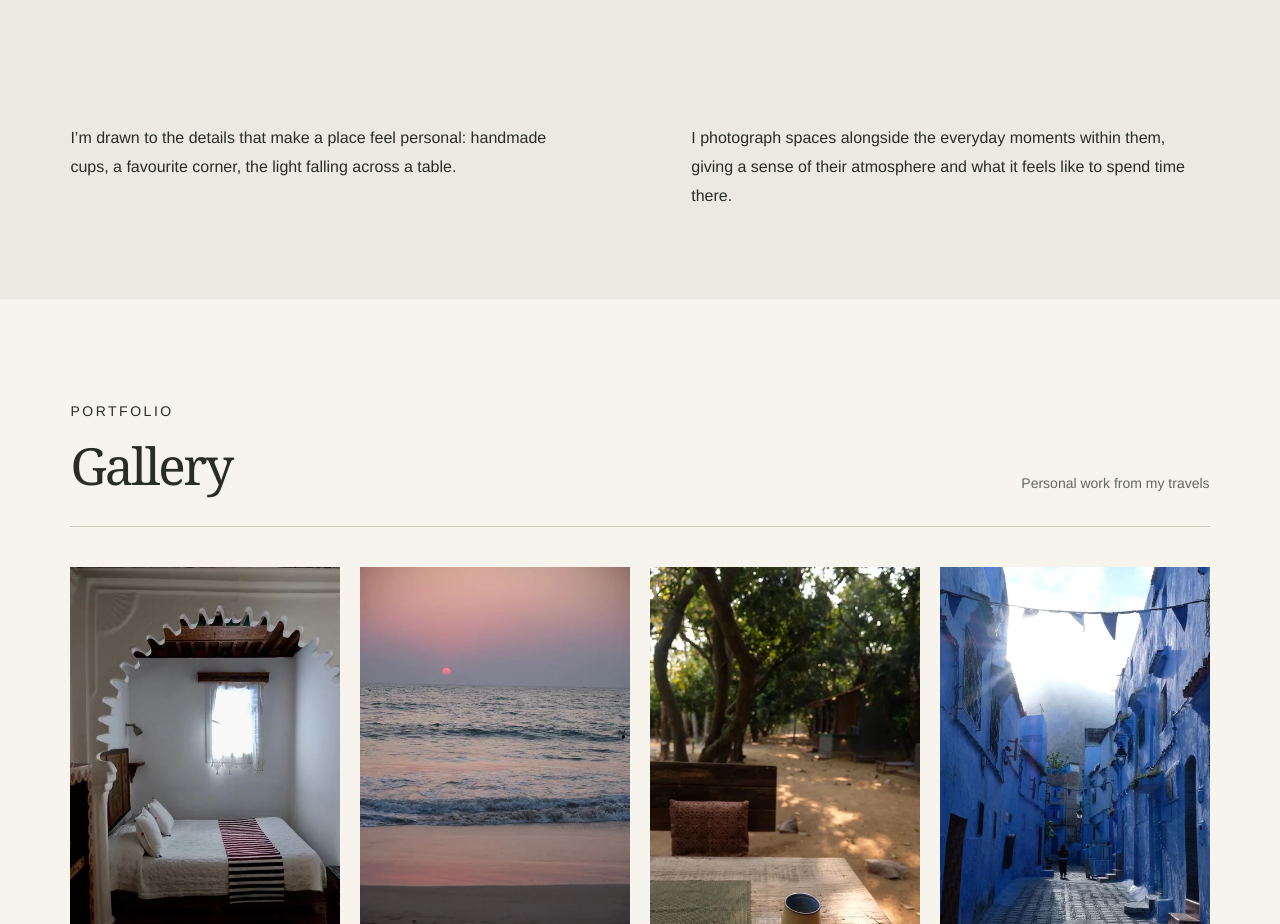
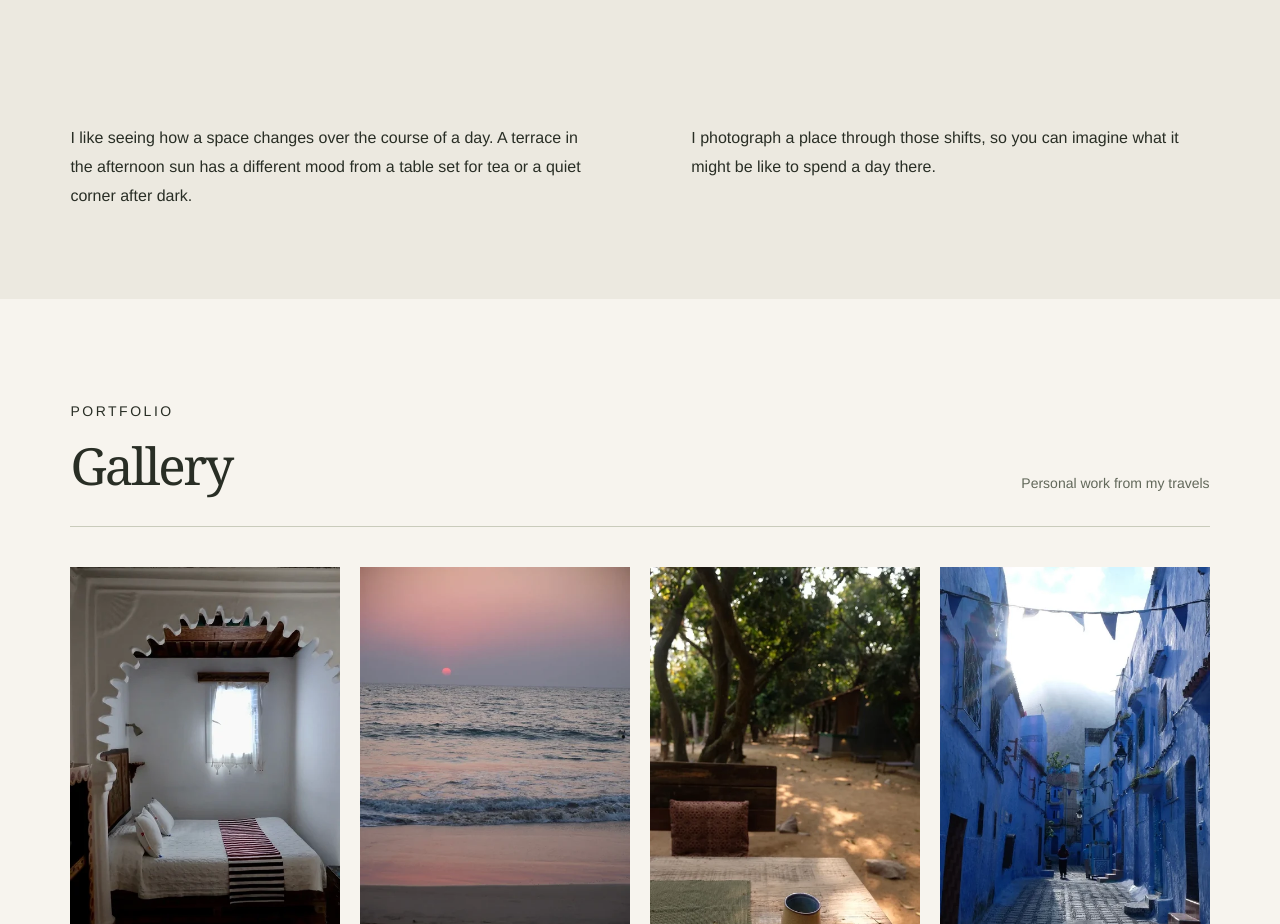
Before and after one commit to clarissemancion/my-website, a plain HTML site: page index.html in a window 1280 px wide. Shown: the part 3920-4844 px from the top of the page. Drawn offline with Linux system fonts and the light colour scheme.

Commit message:
Refresh the Interiors and Daily Life copy

```diff
--- a/index.html
+++ b/index.html
@@ -78,7 +78,7 @@
       <div class="strip-controls" hidden><button type="button" data-scroll="previous" aria-label="Previous spaces photographs">Previous</button><span class="spaces-scroll-hint">Scroll to explore</span><button type="button" data-scroll="next" aria-label="Next spaces photographs">Next</button></div>
       </div>
       </div>
-      <div class="spaces-copy"><p>I’m drawn to the details that make a place feel personal: handmade cups, a favourite corner, the light falling across a table.</p><p>I photograph spaces alongside the everyday moments within them, giving a sense of their atmosphere and what it feels like to spend time there.</p></div>
+      <div class="spaces-copy"><p>I like seeing how a space changes over the course of a day. A terrace in the afternoon sun has a different mood from a table set for tea or a quiet corner after dark.</p><p>I photograph a place through those shifts, so you can imagine what it might be like to spend a day there.</p></div>
     </section>
     <section id="portfolio" class="portfolio section-pad" aria-labelledby="portfolio-heading">
       <div class="section-heading"><div><p class="eyebrow">Portfolio</p><h2 id="portfolio-heading">Gallery</h2></div><p class="gallery-instruction">Personal work from my travels</p></div>
```
